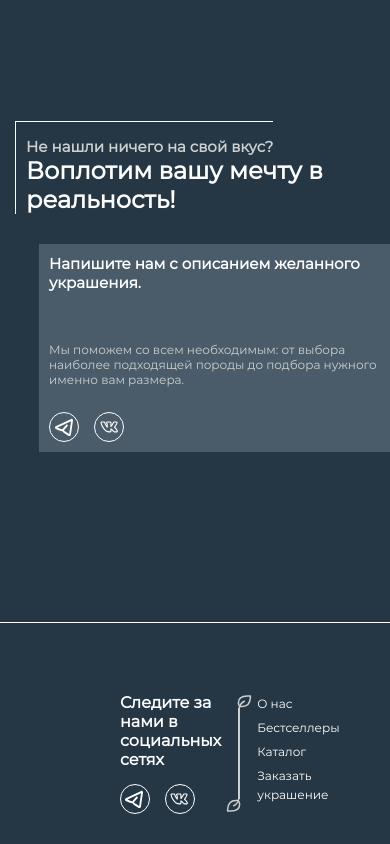
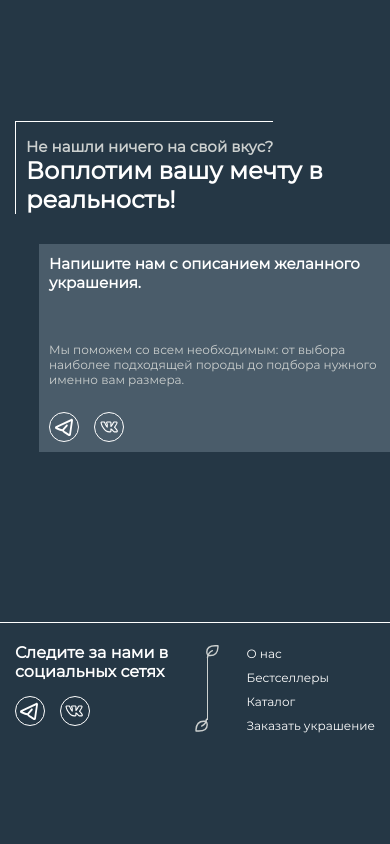
Before and after one commit to DeLeTe-DoG/Kwood, a Vue app: page / in a window 390 px wide. Shown: the part 2646-3490 px from the top of the page. After the commit the page ends 3395 px from the top, so only its background shows below. Built offline with nearby package versions, Linux system fonts and the light colour scheme.

Commit message:
lil fixes

```diff
--- a/src/components/FooterComp.vue
+++ b/src/components/FooterComp.vue
@@ -58,10 +58,10 @@
         // padding-bottom: 30px !important;
 
         @media(max-width: 600px) {
-            padding: 20px 15px 15px 15px;
+            padding: 20px 15px 15px 15px !important;
             gap: unset;
             justify-content: space-between;
-            margin: 0;
+            margin: 0 !important;
             width: 100%;
         }
 
```
